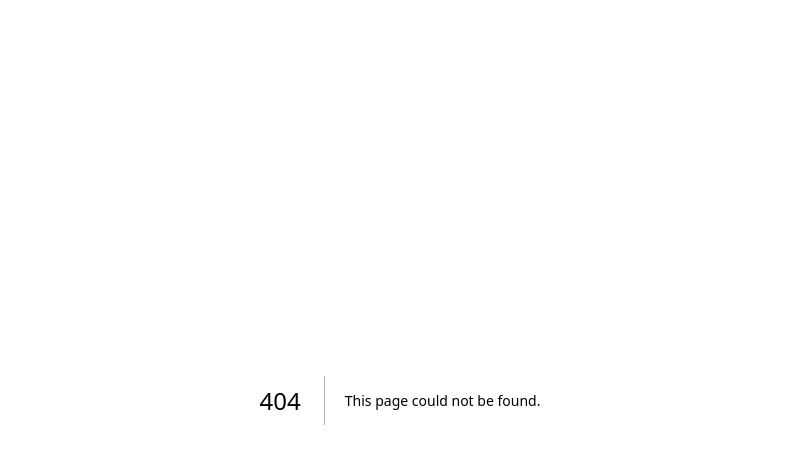
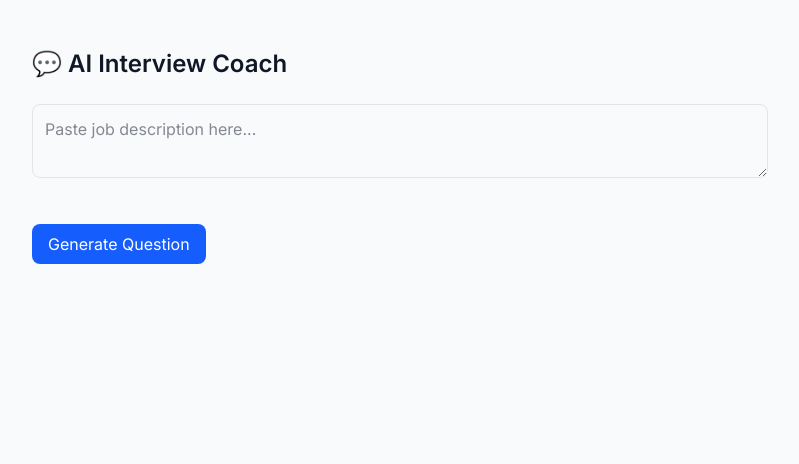
Before and after one commit to jigabarda/Mentra, a Next.js app: page /interview in a window 1280 px wide. Before the commit this address had no page. Shown: the top 464 px of the page, without its empty margins (240-1039 px from the left). Built offline with nearby package versions, Linux system fonts and the light colour scheme.

Commit message:
add AI Interview Coach UI page with chat interface for job description and AI Q&A

```diff
--- /dev/null
+++ b/app/interview/page.tsx
@@ -0,0 +1,83 @@
+"use client";
+
+import { useState } from "react";
+
+type Message =
+  | { type: "question"; question: string }
+  | { type: "feedback"; feedback: string };
+
+export default function InterviewPage() {
+  const [jobDescription, setJobDescription] = useState("");
+  const [userAnswer, setUserAnswer] = useState("");
+  const [messages, setMessages] = useState<Message[]>([]);
+  const [loading, setLoading] = useState(false);
+  const userEmail = "demo@example.com"; // Replace with authenticated email later
+
+  const sendMessage = async () => {
+    setLoading(true);
+
+    const res = await fetch("/api/interview", {
+      method: "POST",
+      headers: { "Content-Type": "application/json" },
+      body: JSON.stringify({ jobDescription, userEmail, userAnswer }),
+    });
+
+    const data = await res.json();
+    setMessages((prev) => [...prev, data]);
+    setUserAnswer("");
+    setLoading(false);
+  };
+
+  return (
+    <div className="max-w-3xl mx-auto py-12 px-4">
+      <h1 className="text-2xl font-semibold mb-6">💬 AI Interview Coach</h1>
+
+      {!messages.length && (
+        <textarea
+          className="w-full p-3 border rounded-md mb-4"
+          placeholder="Paste job description here..."
+          value={jobDescription}
+          onChange={(e) => setJobDescription(e.target.value)}
+        />
+      )}
+
+      <div className="space-y-3 mb-6">
+        {messages.map((msg, i) => (
+          <div key={i} className="p-3 border rounded-md bg-gray-50">
+            {msg.type === "question" && (
+              <p>
+                <strong>AI:</strong> {msg.question}
+              </p>
+            )}
+            {msg.type === "feedback" && (
+              <p>
+                <strong>AI Feedback:</strong> {msg.feedback}
+              </p>
+            )}
+          </div>
+        ))}
+      </div>
+
+      {messages.length > 0 && (
+        <textarea
+          className="w-full p-3 border rounded-md mb-4"
+          placeholder="Type your answer..."
+          value={userAnswer}
+          onChange={(e) => setUserAnswer(e.target.value)}
+        />
+      )}
+
+      <button
+        onClick={sendMessage}
+        disabled={loading}
+        className="px-4 py-2 bg-blue-600 text-white rounded-md hover:bg-blue-700"
+      >
+        {loading
+          ? "Processing..."
+          : messages.length === 0
+          ? "Generate Question"
+          : "Send Answer"}
+      </button>
+    </div>
+  );
+}
```
